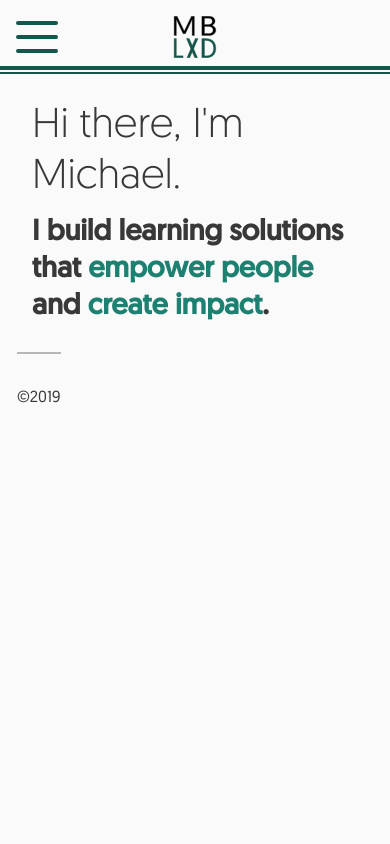
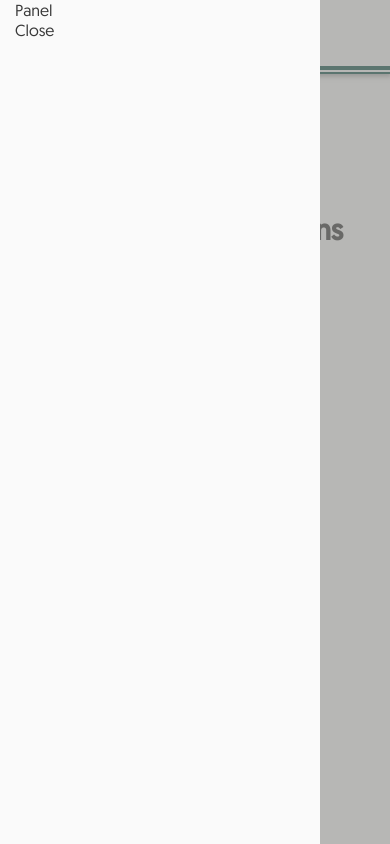
Before and after one commit to musicaldoofus/portfolio, a React (Create React App) app: page / in a window 390 px wide. Both pictures are taken after a click on the element 37 px from the left and 37 px from the top of the page. Built offline with nearby package versions, Linux system fonts and the light colour scheme.

Commit message:
Improvements to layout; added Hamburger menu panel toggle functionality

```diff
--- a/src/App.js
+++ b/src/App.js
@@ -1,9 +1,10 @@
-import React from 'react';
+import React, { useState } from 'react';
 import { BrowserRouter as Router, /*HashRouter,*/ Switch, Route } from 'react-router-dom';
 import Root from './components/pages/Root';
 import { Container, Row, Col } from 'react-grid-system';
 import Nav from './components/molecules/Nav';
-import Footer from './components/molecules/Footer';
+import HamburgerMenu from './components/molecules/HamburgerMenu';
+//import Footer from './components/molecules/Footer';
 import './App.css';
 import './media/fonts/geomanist-fonts.css';
 
@@ -20,23 +21,25 @@ const Routes = () => {
 }
 
 const App = () => {
+	const [isHamburgerOpen, setHamburgerOpen] = useState(false);
+
+	const toggleHamburgerOpen = () => setHamburgerOpen(!isHamburgerOpen);
+
 	return (
 		<div className="app">
 			<Container fluid style={{height: '100%'}}>
 				<Row style={{height: '100%'}}>
-					<Nav/>
-					<Col style={{padding: '2em', height: '100%'}} sm={10}>
+					<Nav onClick={toggleHamburgerOpen}/>
+					<Col style={{padding: '2em', height: '100%', overflowY: 'scroll'}} sm={10}>
 						<Row>
 							<Router>
 								<Routes/>
 							</Router>
 						</Row>
-						<Row>
-							<Footer/>
-						</Row>
 					</Col>
 				</Row>
 			</Container>
+			{isHamburgerOpen && <HamburgerMenu onClick={toggleHamburgerOpen}/>}
 		</div>
 	);
 }
--- a/src/components/atoms/Text/Text.css
+++ b/src/components/atoms/Text/Text.css
@@ -4,6 +4,13 @@
 	min-width: 16em;
 	max-width: 56em;
 	overflow: visible;
+	opacity: 0;
+	transform: translateY(-0.5em);
+	transition: transform ease 0.4s, opacity ease 1s;
+}
+.text-container.mounted {
+	opacity: 1;
+	transform: translateY(0);
 }
 header {
     font-size: 3.6em;
--- a/src/components/atoms/Text/index.js
+++ b/src/components/atoms/Text/index.js
@@ -1,33 +1,22 @@
-import React from 'react';
+import React, { useEffect, useState } from 'react';
 import './Text.css';
 
-const Header = ({size, children, className}) => {
-	/*
-	let c;
-	if (size === 'xlg') c = <h1 className={className}>{children}</h1>;
-	if (size === 'lg') c = <h2>{children}</h2>;
-	if (size === 'md') c = <h3>{children}</h3>;
-	if (size === 'sm') c = <h4>{children}</h4>;
-	if (size === 'xsm') c = <h5>{children}</h5>;
-	*/
+const TextContainer = ({type, size, children}) => {
+	useEffect(() => setMounted(true), []);
+	const [isMounted, setMounted] = useState(false);
+
+	const childContainer = type === 'header' ? <header>{children}</header> : (
+		size === 'lg' ? <h3>{children}</h3> : <p>{children}</p>
+	);
 	return (
-		<div className="text-container">
-			<header>{children}</header>
-		</div>
-	);
-};
-
-const Body = ({size, children, className}) => {
-	return (
-		<div className="text-container">
-			{size === 'lg' ?
-				<h3>{children}</h3>
-				: <p>{children}</p>
-			}
+		<div className={`text-container${isMounted ? ' mounted' : ''}`}>
+			{childContainer}
 		</div>
 	);
 }
 
+const Header = ({children}) => <TextContainer type="header" children={children}/>;
+const Body = ({children, size}) => <TextContainer type="body" size={size} children={children}/>;
 const HR = () => <hr/>;
 
 export default Header;
--- a/src/components/molecules/Footer/Footer.css
+++ b/src/components/molecules/Footer/Footer.css
@@ -1,18 +1,14 @@
 /*Footer.css*/
 footer {
-	border-top: 2px solid var(--gray-low-opacity);
+	border-top: 0.125em solid var(--green-dk);
 	display: flex;
-	height: 96px;
-	margin-top: auto;
+	height: 2em;
+	width: 100%;
 }
 footer > div {
 	margin: 0 auto;
-	padding: 32px 0;
 }
 footer > div::after {
-	content: "\00a9 2019";
-}
-nav.collapsed > footer > div::after {
 	content: "\00a9 2019";
 }
 
--- /dev/null
+++ b/src/components/molecules/HamburgerMenu/HamburgerMenu.css
@@ -0,0 +1,21 @@
+/*HamburgerMenu.css*/
+.hamburger-menu-panel {
+    display: block;
+    position: absolute;
+    top: 0;
+    left: 0;
+    width: 20em;
+    height: 100%;
+    background-color: var(--smoke);
+    z-index: 1001;
+}
+.hamburger-menu-overlay {
+    display: block;
+    width: 100%;
+    height: 100%;
+    position: absolute;
+    top: 0;
+    left: 0;
+    background-color: var(--gray-low-opacity);
+    z-index: 1000;
+}
--- /dev/null
+++ b/src/components/molecules/HamburgerMenu/index.js
@@ -0,0 +1,24 @@
+import React, { Fragment } from 'react';
+import { Container, Row, Col } from 'react-grid-system';
+import './HamburgerMenu.css';
+
+const HamburgerMenu = ({onClick}) => {
+    return (
+        <Fragment>
+            <div className="hamburger-menu-panel">
+                <Container>
+                    <Row>
+                        <Col>
+                            <div>Panel</div>
+                            <div className="hamburger-menu-panel-close-btn" onClick={onClick}>Close</div>
+                        </Col>
+                    </Row>
+                </Container>
+            </div>
+            <div className="hamburger-menu-overlay">
+            </div>
+        </Fragment>
+    );
+}
+
+export default HamburgerMenu;
--- a/src/components/molecules/Nav/Nav.css
+++ b/src/components/molecules/Nav/Nav.css
@@ -9,6 +9,12 @@ nav {
     margin: 2em auto;
     min-width: 2em;
     max-width: 8em;
+    opacity: 0;
+    transition: opacity ease 0.3s;
+    transition-delay: 0.2s;
+}
+.nav-brand.mounted {
+    opacity: 100%;
 }
 .nav-brand > img {
     max-height: 100%;
@@ -18,14 +24,31 @@ nav {
     display: flex;
     position: absolute;
 }
+.nav-border-right > div, .nav-border-bottom > div {
+    transition: all ease 0.8s;
+}
+.nav-border-right > div:first-child, .nav-border-bottom > div:first-child {
+    transition-delay: 0.15s;
+}
+.nav-border-right > div:nth-child(2), .nav-border-bottom > div:nth-child(2) {
+    transition-delay: 0.3s;
+}
 .nav-border > div {
     background-color: var(--green-dk);
+    border-radius: 2em;
 }
 .nav-border-right > div {
-    height: 100%;
+    height: 0;
+}
+.nav-border-right.mounted > div {
+    height: 110%;
 }
 .nav-border-bottom > div {
-    width: 100%;
+    width: 0;
+    margin-left: -1em;
+}
+.nav-border-bottom.mounted > div {
+    width: 110%;
 }
 .nav-border-right {
     flex-direction: row;
--- a/src/components/molecules/Nav/index.js
+++ b/src/components/molecules/Nav/index.js
@@ -3,30 +3,41 @@ import { Row, Col, Visible, Hidden } from 'react-grid-system';
 import navBrand from '../../../media/svg/nav-brand.svg';
 import './Nav.css';
 
+const NavBorderLines = ({type}) => {
+	useEffect(() => setMounted(true), []);
+
+	const [isMounted, setMounted] = useState(false);
+
+	return (
+		<div className={`nav-border nav-border-${type}${isMounted ? ' mounted': ''}`}>
+			<div></div>
+			<div></div>
+		</div>
+	);
+}
+
 const NavBorder = () => {
 	return (
 		<Fragment>
 			<Hidden xs>
-				<div className="nav-border nav-border-right">
-					<div></div>
-					<div></div>
-				</div>
+				<NavBorderLines type="right"/>
 			</Hidden>
 			<Visible xs>
-				<div className="nav-border nav-border-bottom">
-					<div></div>
-					<div></div>
-				</div>
+				<NavBorderLines type="bottom"/>
 			</Visible>
 		</Fragment>
 	);
 }
 
 const NavBrand = () => {
+	useEffect(() => setMounted(true), []);
+
+	const [isMounted, setMounted] = useState(false);
+
 	return (
 		<Row style={{width: '100%'}}>
 			<Col>
-				<div className="nav-brand">
+				<div className={`nav-brand${isMounted ? ' mounted' : ''}`}>
 					<img src={navBrand} alt="Michael Burns, Learning Experience Designer"/>
 				</div>
 			</Col>
@@ -40,53 +51,64 @@ const NavMenuExpanded = () => {
 	);
 }
 
-const NavHamburgerMenu = () => {
+const NavHamburgerMenu = ({onClick}) => {
 	useEffect(() => setMounted(true), []);
 
-	const [showMenu, setShowMenu] = useState(false);
 	const [isMounted, setMounted] = useState(false);
-
-	const handleShowToggle = () => setShowMenu(!showMenu);
 
 	return (
 		<div className="nav-menu-hamburger">
-			<div className={`nav-menu-hamburger-lines${isMounted ? ' mounted' : ''}`} onClick={handleShowToggle}>
+			<div className={`nav-menu-hamburger-lines${isMounted ? ' mounted' : ''}`} onClick={onClick}>
 				<div></div>
 				<div></div>
 				<div></div>
 			</div>
-			{showMenu && (
-				<Fragment>
-					<div className="nav-menu-hamburger-panel">
-						<div className="nav-menu-hamburger-panel-close">
-						</div>
-					</div>
-					<div className="nav-menu-hamburger-panel-bg"></div>
-				</Fragment>
-			)}
 		</div>
 	);
 }
 
-const NavMenu = () => {
+const NavMenu = ({onClick}) => {
 	return (
 		<Fragment>
 			<Hidden xs>
 				<NavMenuExpanded/>
 			</Hidden>
 			<Visible xs>
-				<NavHamburgerMenu/>
+				<NavHamburgerMenu onClick={onClick}/>
 			</Visible>
 		</Fragment>
 	);
 }
 
-const Nav = () => {
+const Nav = ({onClick}) => {
+	useEffect(() => {
+		window.addEventListener('scroll', handleScroll);
+	}, []);
+
+	const [isScrolled, setScrolled] = useState(false);
+
+	const handleScroll = (e) => {
+		console.log('handleScroll');
+		setScrolled(true);
+	}
+
+	const activeShadow = '0 2px 4px 1px var(--gray-low-opacity)';
+	const nullShadow = '0 0 0 0';
+	const navStyle = {
+		transition: 'box-shadow ease 0.4s',
+		transitionDelay: '0.2s',
+		boxShadow: isScrolled ? activeShadow : nullShadow
+	};
 	return (
-		<Col sm={2}>
+		<Col sm={2} style={navStyle}>
 			<nav className="nav">
-				<NavBrand/>
-				<NavMenu/>
+				<Visible xs>
+					<NavBrand/>
+				</Visible>
+				<Hidden xs>
+					<NavBrand/>
+				</Hidden>
+				<NavMenu onClick={onClick}/>
 			</nav>
 			<NavBorder/>
 		</Col>
--- a/src/components/pages/Root/index.js
+++ b/src/components/pages/Root/index.js
@@ -1,5 +1,5 @@
 import React from 'react';
-import { Col } from 'react-grid-system';
+import { Col, Hidden } from 'react-grid-system';
 import Header, { Body } from '../../atoms/Text';
 import Spacer from '../../atoms/Spacer';
 
@@ -11,9 +11,18 @@ const Root = ({match}) => {
 				<Spacer/>
 				<Body size="lg"> I build learning solutions that <span className="accent">empower people</span> and <span className="accent">create impact</span>.</Body>
 			</Col>
-			<Col sm={12} md={6}>
-
-			</Col>
+			<Hidden sm>
+				<Col md={6}>
+					Graphic
+				</Col>
+			</Hidden>
+			<Spacer/>
+			<Spacer/>
+			<Spacer/>
+			<Spacer/>
+			<Spacer/>
+			<Spacer/>
+			<Spacer/>
 		</div>
 	);
 }
```
